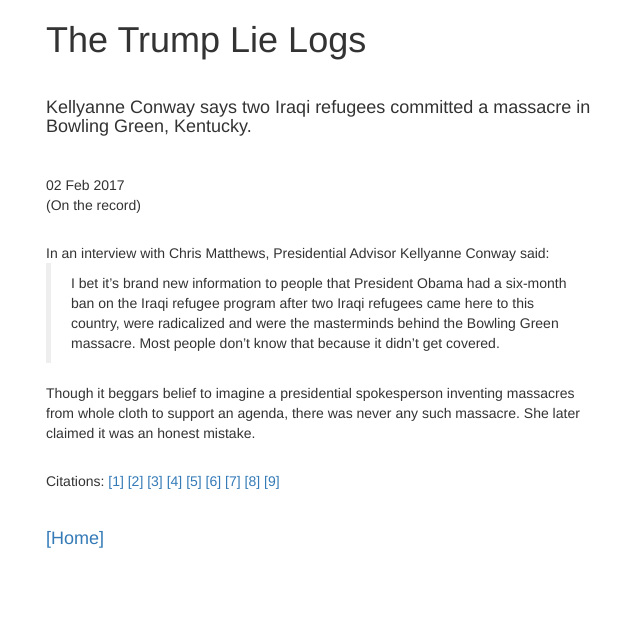
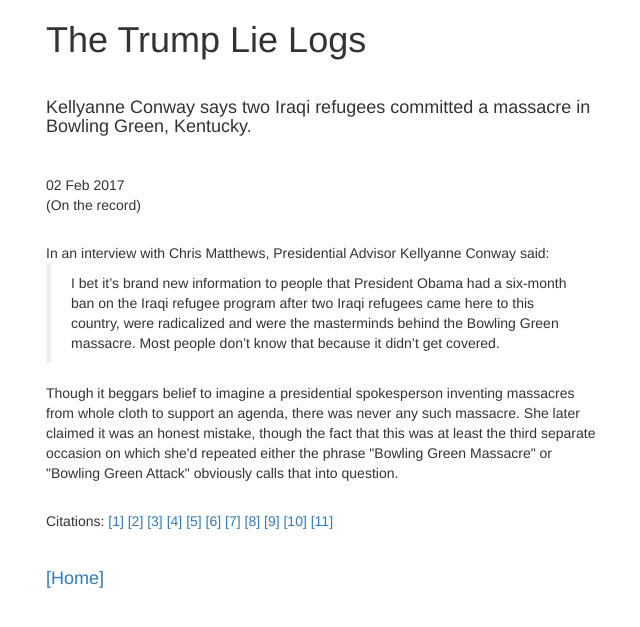
Before and after one commit to trumplies/trumplies.github.io, a Jekyll site: the page built from _statements/201702/20170202.conway_bowling_green_massacre.html, in a window 1280 px wide. Shown: the top 627 px of the page, without its empty margins (24-664 px from the left). Built offline with Jekyll 4.4.1, drawn with Linux system fonts in a browser that asks for light colours.

Commit message:
new cites, bit of elaboration

```diff
--- a/_statements/201702/20170202.conway_bowling_green_massacre.html
+++ b/_statements/201702/20170202.conway_bowling_green_massacre.html
@@ -18,7 +18,10 @@ truth_status: >
   </blockquote>
   Though it beggars belief to imagine a presidential spokesperson inventing
   massacres from whole cloth to support an agenda, there was never any such
-  massacre. She later claimed it was an honest mistake.
+  massacre. She later claimed it was an honest mistake, though the fact that
+  this was at least the third separate occasion on which she'd repeated either
+  the phrase "Bowling Green Massacre" or "Bowling Green Attack" obviously calls
+  that into question.
 
 statement_status: "On the record"
 
@@ -32,4 +35,6 @@ cite:
   - url: https://www.washingtonpost.com/news/fact-checker/wp/2017/02/03/kellyanne-conways-claim-of-a-bowling-green-massacre/?utm_term=.eb0f278b6e8f
   - url: http://www.cnn.com/2017/02/03/politics/bowling-green-not-massacre-terrorists-trnd/
   - url: http://thehill.com/homenews/administration/317713-conway-i-meant-to-say-bowling-green-terrorists
+  - url: http://www.cosmopolitan.com/politics/a8674035/kellyanne-conway-bowling-green-massacre-repeat/
+  - url: https://thinkprogress.org/conway-bowling-green-twice-8c04dab61b53#.elyp497d3
 ---
```
